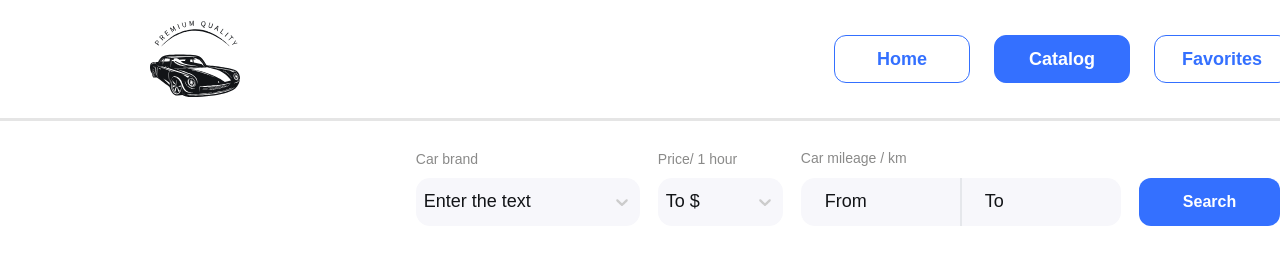
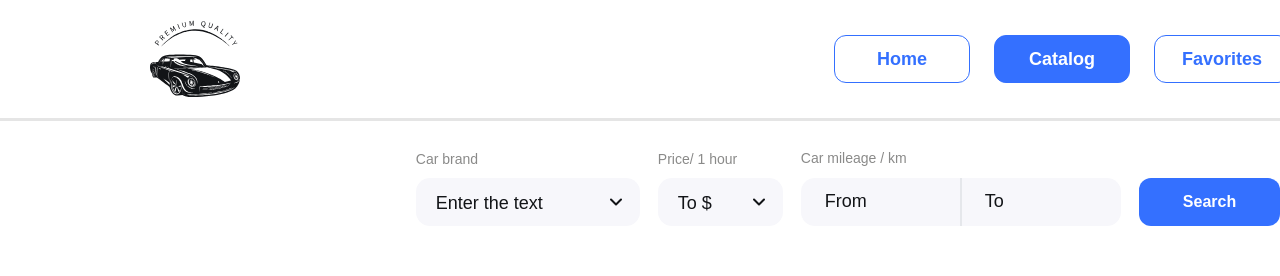
Before and after one commit to Oleksandr-Zhunkin/Cars_adverts, a React (Vite) app: page /catalog in a window 1280 px wide. Shown: the top 276 px of the page. Built offline with nearby package versions, Linux system fonts and the light colour scheme; no server answers.

Commit message:
fix arrow select

```diff
--- a/src/components/FiltersBlock/FiltersBlock.tsx
+++ b/src/components/FiltersBlock/FiltersBlock.tsx
@@ -2,7 +2,7 @@ import { Controller, useForm } from "react-hook-form";
 import { useDispatch, useSelector } from "react-redux";
 import Select from "react-select";
 import { selectBrands, selectPrices } from "../../redux/filters/selectors";
-import { useEffect } from "react";
+import { useEffect, useState } from "react";
 import { filtersDataThunk } from "../../redux/filters/operations";
 import { AppDispatch } from "../../redux/store";
 import { FormData } from "./FiltersBlock.types";
@@ -13,6 +13,8 @@ import {
   searchForPrice,
 } from "../../redux/filters/slice";
 import { carsThunk } from "../../redux/cars/operations";
+import ArrowDown from "../Icons/ArrowDown";
+import ArrowUp from "../Icons/ArrowUp";
 
 const customStyles = {
   control: (provided: any) => ({
@@ -35,10 +37,13 @@ const customStyles = {
     lineHeight: "1.11",
     fontWeight: "500",
     fontSize: "18px",
+
+    display: "flex",
+    alignItems: "center",
   }),
   valueContainer: (provided: any) => ({
     ...provided,
-    padding: "0 6px",
+    padding: "14px 18px",
     color: "#121417",
     lineHeight: "1.11",
     fontWeight: "500",
@@ -55,7 +60,7 @@ const customStyles = {
   }),
   indicatorsContainer: (provided: any) => ({
     ...provided,
-    height: "",
+    display: "none",
   }),
 
   singleValue: (provided: any) => ({
@@ -103,6 +108,22 @@ const customStyles = {
 };
 
 const FiltersBlock = () => {
+  const [arrowBrand, setArrowBrand] = useState(false);
+  const [arrowPrice, setArrowPrice] = useState(false);
+
+  const setArrowDownBrand = () => {
+    setArrowBrand(false);
+  };
+  const setArrowUpBrand = () => {
+    setArrowBrand(true);
+  };
+  const setArrowDownPrice = () => {
+    setArrowPrice(false);
+  };
+  const setArrowUpPrice = () => {
+    setArrowPrice(true);
+  };
+
   const { register, handleSubmit, reset, control } = useForm<FormData>();
 
   const dispatch = useDispatch<AppDispatch>();
@@ -162,6 +183,7 @@ const FiltersBlock = () => {
           >
             Car brand
           </label>
+          <div className="relative">
             <Controller
               name="carBrand"
               control={control}
@@ -169,12 +191,18 @@ const FiltersBlock = () => {
               render={({ field }) => (
                 <Select
                   {...field}
+                  onMenuOpen={setArrowUpBrand}
+                  onMenuClose={setArrowDownBrand}
                   options={brands}
                   styles={customStyles}
                   placeholder="Enter the text"
                 />
               )}
             />
+            <span className="absolute right-[18px] top-[20px]">
+              {arrowBrand ? <ArrowUp /> : <ArrowDown />}
+            </span>
+          </div>
         </div>
         <div className="flex flex-col w-[125px]">
           <label
@@ -183,6 +211,7 @@ const FiltersBlock = () => {
           >
             Price/ 1 hour
           </label>
+          <div className="relative">
             <Controller
               name="price"
               control={control}
@@ -190,6 +219,8 @@ const FiltersBlock = () => {
               render={({ field }) => (
                 <Select
                   {...field}
+                  onMenuOpen={setArrowUpPrice}
+                  onMenuClose={setArrowDownPrice}
                   options={prices}
                   value={field.value}
                   styles={customStyles}
@@ -197,6 +228,11 @@ const FiltersBlock = () => {
                 />
               )}
             />
+
+            <span className="absolute right-[18px] top-[20px]">
+              {arrowPrice ? <ArrowUp /> : <ArrowDown />}
+            </span>
+          </div>
         </div>
         <div>
           <label className=" font-medium text-[14px] leading-[1.3rem] text-[#8a8a89]">
--- /dev/null
+++ b/src/components/Icons/ArrowDown.tsx
@@ -0,0 +1,21 @@
+const ArrowDown = () => {
+  return (
+    <svg
+      width="12"
+      height="8"
+      viewBox="0 0 12 8"
+      fill="none"
+      xmlns="http://www.w3.org/2000/svg"
+    >
+      <path
+        d="M1 1.5L6 6.5L11 1.5"
+        stroke="#121417"
+        strokeWidth="2"
+        strokeLinecap="round"
+        strokeLinejoin="round"
+      />
+    </svg>
+  );
+};
+
+export default ArrowDown;
--- /dev/null
+++ b/src/components/Icons/ArrowUp.tsx
@@ -0,0 +1,21 @@
+const ArrowUp = () => {
+  return (
+    <svg
+      width="12"
+      height="8"
+      viewBox="0 0 12 8"
+      fill="none"
+      xmlns="http://www.w3.org/2000/svg"
+    >
+      <path
+        d="M1 6.5L6 1.5L11 6.5"
+        stroke="#121417"
+        strokeWidth="2"
+        strokeLinecap="round"
+        strokeLinejoin="round"
+      />
+    </svg>
+  );
+};
+
+export default ArrowUp;
```
Lines whose indentation alone changed are shown as unchanged.
